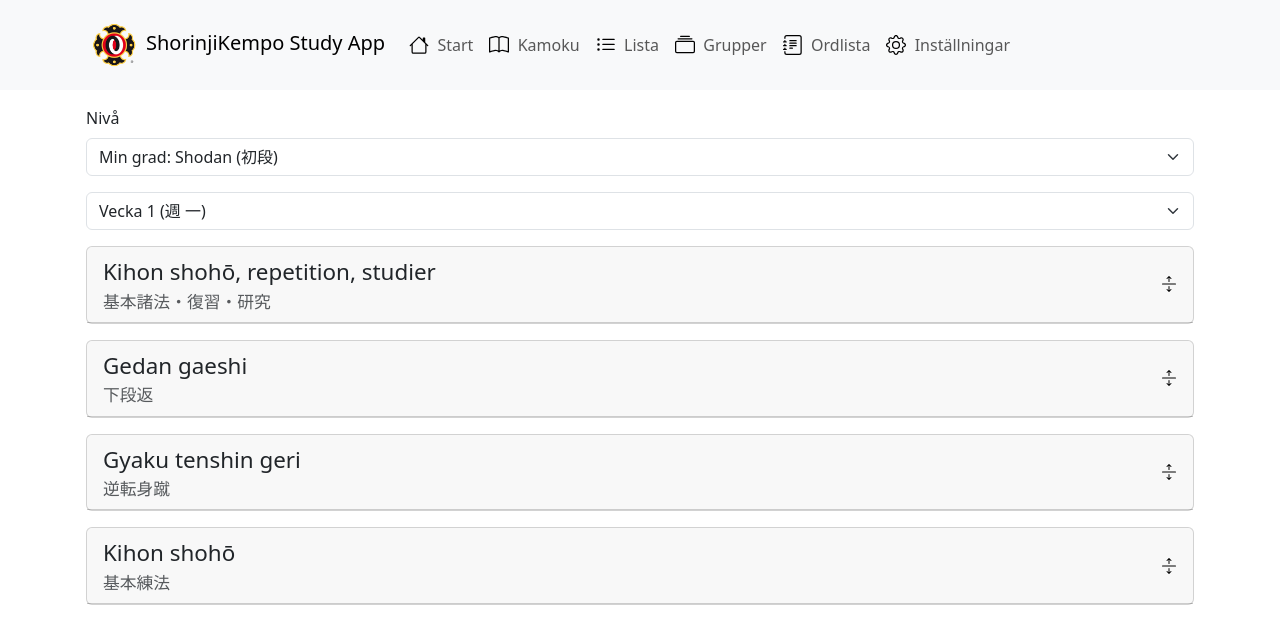
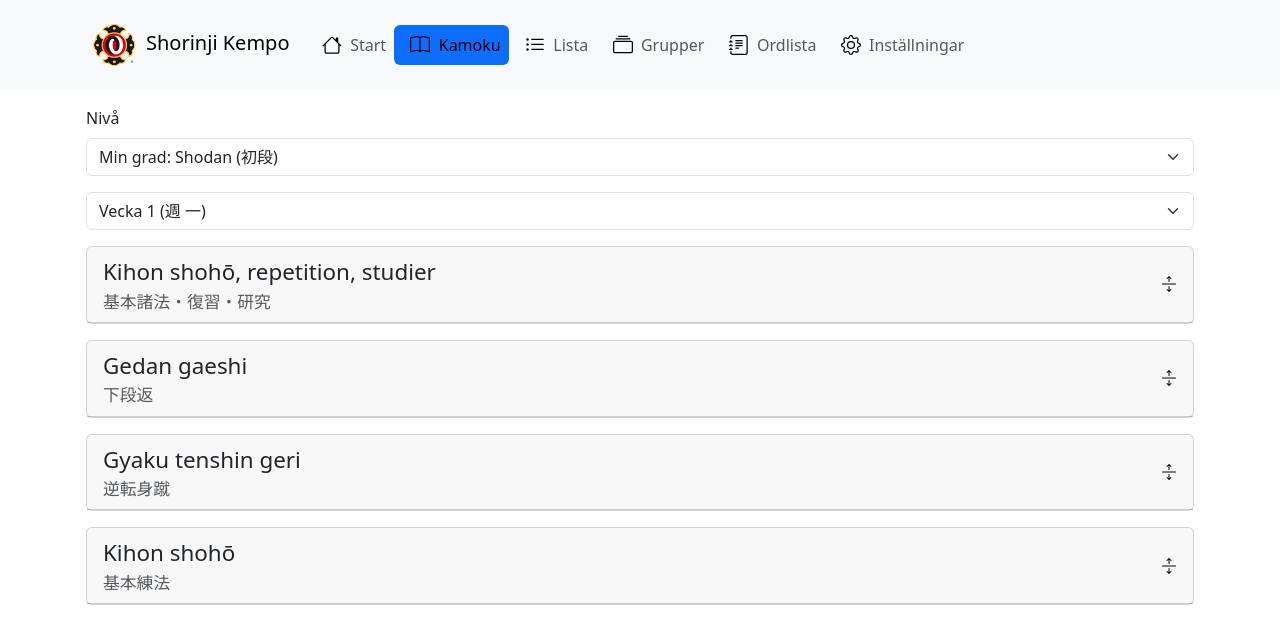
Before and after one commit to jorgensigvardsson/shorinji-kempo-study-app, a React (Vite) app: page /kamoku in a window 1280 px wide. Shown: the top 644 px of the page. Built offline with nearby package versions, Linux system fonts and the light colour scheme.

Commit message:
Now highlighting the currently selected route

```diff
--- a/src/App.css
+++ b/src/App.css
@@ -6,66 +6,3 @@
   display: flex;
   align-items: center;
 }
-
-@media print {
-  #root {
-    margin: 1em;
-  }
-
-  .kamoku {
-    text-align: left;
-    border-bottom: 1px solid;
-    border-right: 1px solid;
-  }
-
-  .kamoku div {
-    padding: 0.25em;
-  }
-
-  .kamoku .cell {
-    border-left: 1px solid;
-    border-top: 1px solid;
-  }
-
-  .kamoku .header {
-    font-size: 0.75em;
-    display: flex;
-    flex-direction: column;
-    align-items: center;
-    justify-content: center;
-  }
-
-  .kamoku p {
-    margin: 0
-  }
-
-  .kamoku div {
-    margin: 0;
-  }
-
-  .kamoku .kyohan {
-    text-align: right;
-  }
-
-  .week {
-    display: flex;
-    margin: 10px;
-  }
-
-  .basic-exercises {
-    display: flex;
-    flex-direction: column;
-    flex-wrap: nowrap;
-    margin: 10px;
-  }
-
-  .basic-exercise {
-    padding: 0 !important;
-    margin-bottom: 2em !important;
-  }
-
-  .main-exercises {
-    display: flex;
-    margin: 10px;
-  }
-}
--- a/src/App.tsx
+++ b/src/App.tsx
@@ -1,10 +1,10 @@
 import { useContext, useEffect, useState } from 'react';
 import './App.css'
 import { type GradePlan, type GradeName } from './data'
-import { TranslationsContext, TranslatorContext, TranslatorImplementation, type Language } from './i18n';
+import { TranslationsContext, TranslatorContext, TranslatorImplementation, type Language, type Translator } from './i18n';
 import { Container, Nav, Navbar, Offcanvas } from 'react-bootstrap';
-import { getRoutes, type Route } from './routes';
-import { Outlet, Route as DomRoute, Routes, Link } from 'react-router-dom';
+import { getRoutes, routeText, type Route } from './routes';
+import { Outlet, Route as DomRoute, Routes, NavLink } from 'react-router-dom';
 import type { Data } from './persistence/data';
 import type { HokeiNotes } from './persistence/app-data';
 import { CardSettingsContext, type CardSettings } from './persistence/card-settings';
@@ -42,7 +42,7 @@ function App(props: Props) {
   return (
     <CardSettingsContext.Provider value={cardSettingsData.data}>
       <TranslatorContext.Provider value={translator}>
-        <AppNavbar routes={routes} className="d-print-none"/>
+        <AppNavbar routes={routes} translator={translator} className="d-print-none"/>
         {renderRoutes(routes)}
         <Outlet />
       </TranslatorContext.Provider>
@@ -62,28 +62,29 @@ function renderRoutes(routes: Route[]) {
 
 interface NavbarProps {
   routes: Route[];
+  translator: Translator;
   className?: string;
 }
 
 const AppNavbar = (props: NavbarProps) => {
-  const { routes, className } = props;
+  const { routes, className, translator } = props;
   const [show, setShow] = useState(false);
 
   return (
     <Navbar expand="lg" className={`bg-body-tertiary ${className}`} sticky="top">
       <Container>
-        <Navbar.Brand href="/"><img src="/shorinjikempo.png" className="logo" />ShorinjiKempo Study App</Navbar.Brand>
+        <Navbar.Brand href="/"><img src="/shorinjikempo.png" className="logo" />{translator.translate("Shorinji Kempo")}</Navbar.Brand>
         <Navbar.Toggle aria-controls="basic-navbar-nav" onClick={() => setShow(true)} />
         <Navbar.Offcanvas id="basic-navbar-nav" placement="end"
           show={show} onHide={() => setShow(false)}>
           <Offcanvas.Header closeButton>
-            <Offcanvas.Title>Shorinji kempo training app</Offcanvas.Title>
+            <Offcanvas.Title>{translator.translate("Shorinji Kempo")}</Offcanvas.Title>
           </Offcanvas.Header>
           <Offcanvas.Body>
-            <Nav className="me-auto">
-              {routes.map((route, index) => (
-                <Nav.Link className="menu-item" as={Link} key={index} to={route.path} onClick={() => setShow(false)}>{route.icon && <route.icon size={20} />}&nbsp;&nbsp;{route.menuText}</Nav.Link>
-              ))}
+            <Nav className="me-auto" variant="pills">
+              {routes.map((route, index) => {
+                return <Nav.Link className="menu-item" as={NavLink} key={index} to={route.path} onClick={() => setShow(false)}>{route.icon && <>&nbsp;&nbsp;<route.icon size={20} /></>}&nbsp;&nbsp;{routeText(route)}</Nav.Link>
+              })}
             </Nav>
           </Offcanvas.Body>
         </Navbar.Offcanvas>
--- a/src/routes.tsx
+++ b/src/routes.tsx
@@ -11,8 +11,12 @@ import WordList from "./WordList.tsx";
 export interface Route {
     path: string;
     component: React.ComponentType<any>;
-    menuText: string;
+    menuText: string | (() => string);
     icon: Icon;
+}
+
+export const routeText = (route: Route) => {
+    return typeof(route.menuText) === "function" ? route.menuText() : route.menuText;
 }
 
 export const getRoutes = (gradePlan: GradePlan, allGradePlans: GradePlan[], translator: Translator, notesData: HokeiNotes,
```
